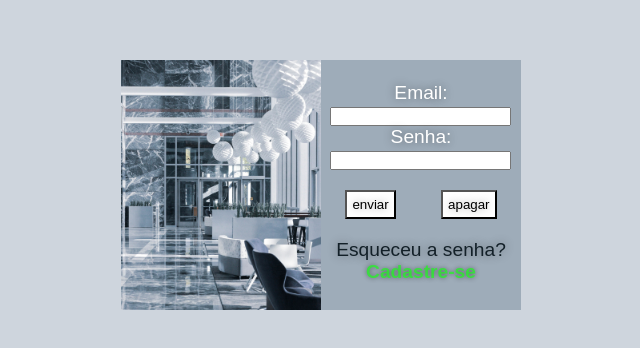
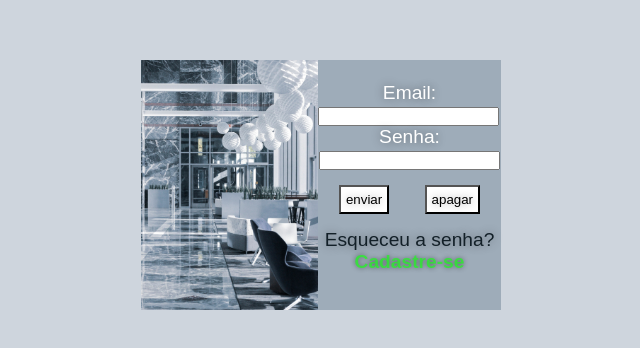
Before and after one commit to JoaoVitorAmaro01/login-2, a plain HTML site: page index.html in a window 1280 px wide. Shown: the part 140-488 px from the top of the page, without its empty margins (319-959 px from the left). Drawn offline with Linux system fonts and the light colour scheme.

Commit message:
atualizei a proporção

```diff
--- a/index.css
+++ b/index.css
@@ -13,7 +13,7 @@ main{
     align-items: center;
     justify-content: center;
     margin: auto;
-    width: 400px;
+    width: 360px;
     padding: 25vh 0px 0px 0px;
 }
 #imagem{
@@ -34,7 +34,7 @@ form{
 }
 #botao{
     padding: 5px;
-    margin: 20px;
+    margin: 15px;
     color: black;
     background-color: white;
     text-shadow: 0px 0px 8px rgba(0, 0, 0, 0.336);
@@ -49,6 +49,9 @@ label{
     padding: 1px;
     cursor: pointer;
 }
+#esq{
+    margin: 5px;
+}
 #cad{
     text-decoration: none;
     color: rgba(25, 255, 25, 0.678);
```
